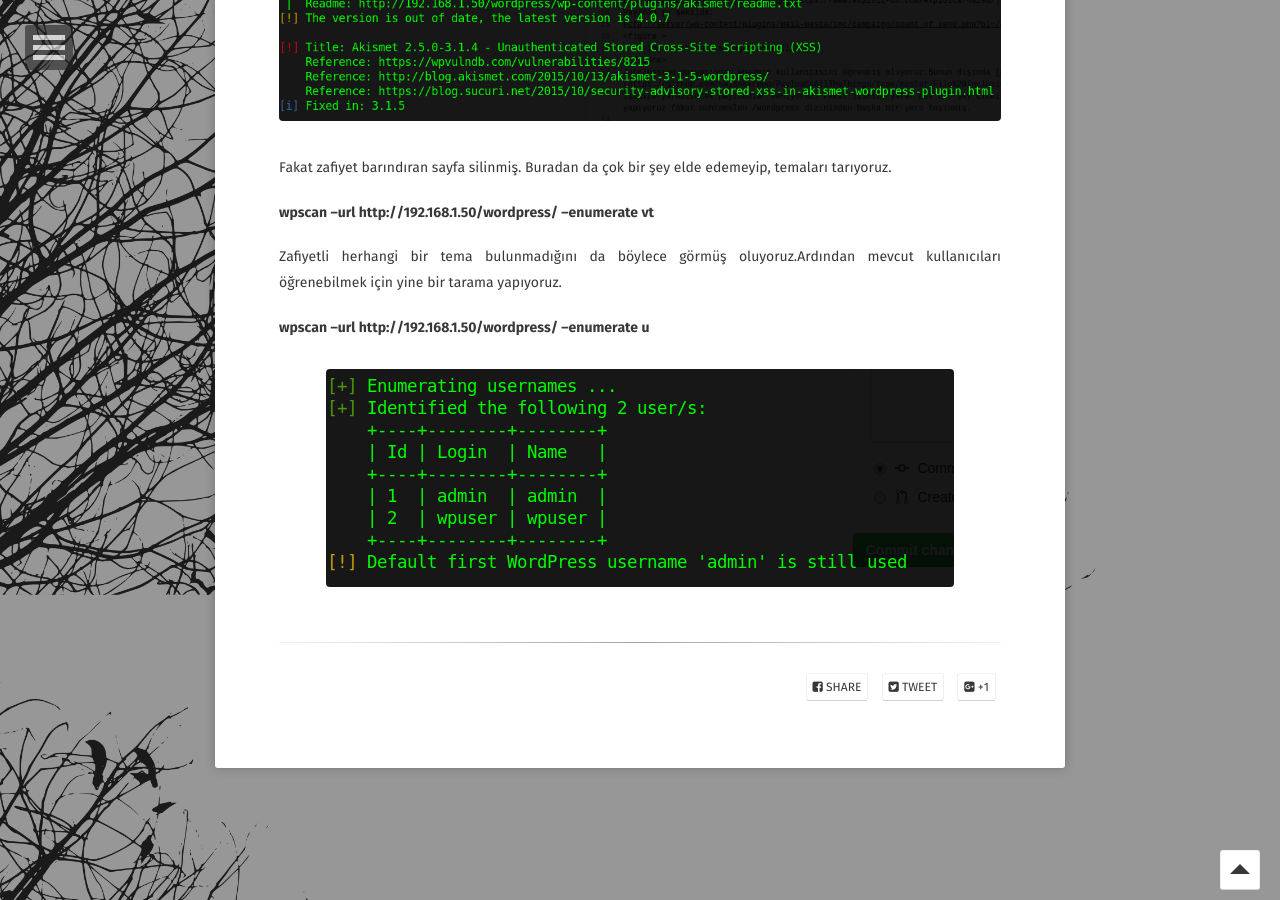
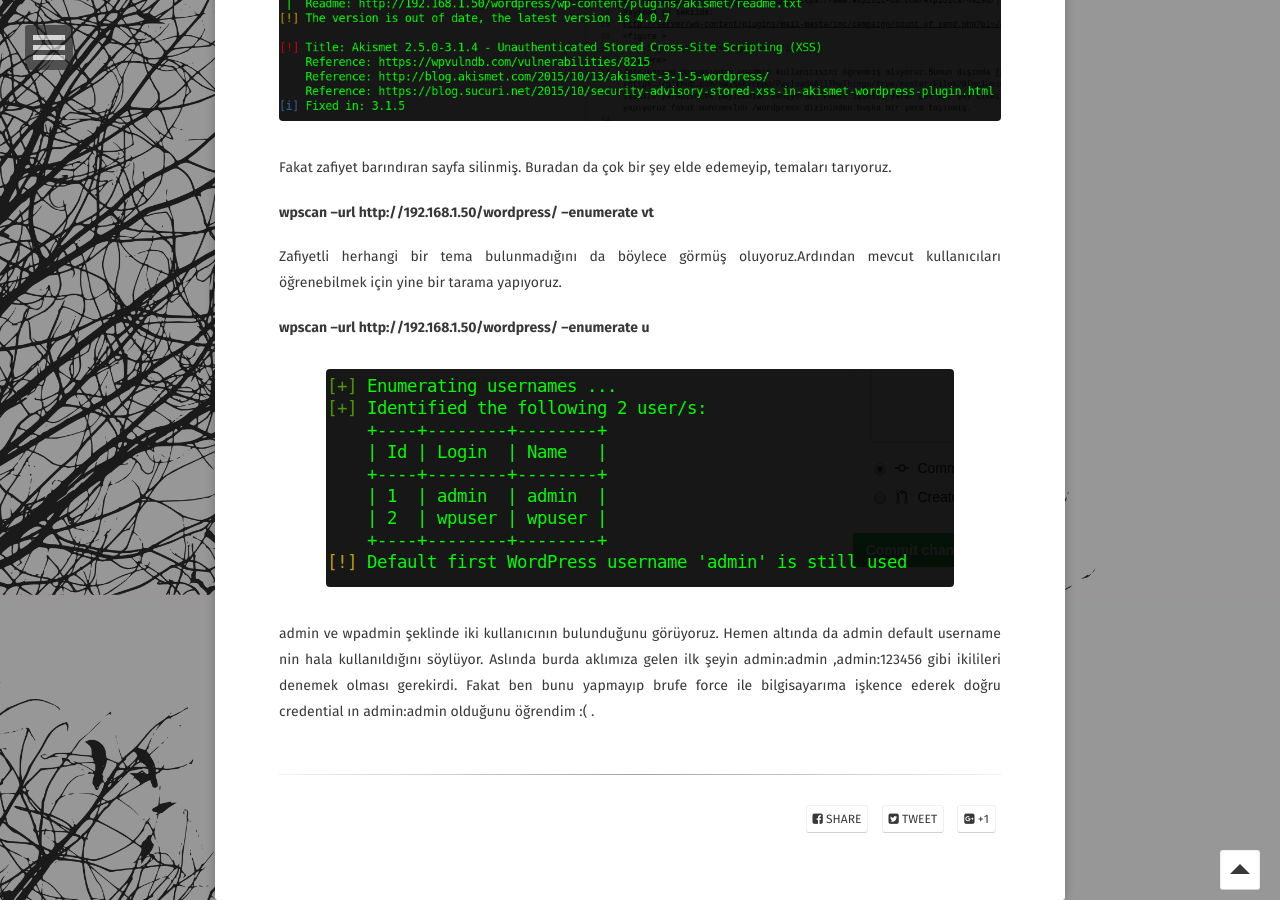
Before and after one commit to burcudemiralp/burcudemiralp.github.io, a Jekyll site: the page built from _posts/2018-06-07-Quaoar-Writeup.md, in a window 1280 px wide and 900 px high, scrolled down 2105 px. Built offline with Jekyll 4.4.1, drawn with Linux system fonts in a browser that asks for light colours; some web fonts are replaced.

Commit message:
Update 2018-06-07-Quaoar-Writeup.md

```diff
--- a/_posts/2018-06-07-Quaoar-Writeup.md
+++ b/_posts/2018-06-07-Quaoar-Writeup.md
@@ -43,3 +43,4 @@
 <figure >
     <img src="/assets/img/quaorawpscan3.png">
 </figure>
+admin ve wpadmin şeklinde iki kullanıcının bulunduğunu görüyoruz. Hemen altında da admin default username nin hala kullanıldığını söylüyor. Aslında burda aklımıza gelen ilk şeyin admin:admin ,admin:123456 gibi ikilileri denemek olması gerekirdi. Fakat ben bunu yapmayıp brufe force ile bilgisayarıma işkence ederek doğru credential ın admin:admin olduğunu öğrendim :( .
```
